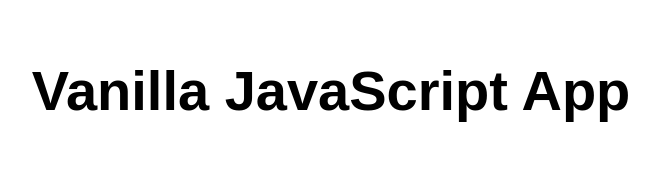
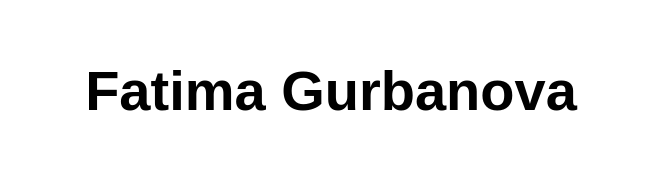
Before and after one commit to gurbanovafatima/utcloud2021azapp, a plain HTML site: page index.html in a window 1280 px wide. Shown: the whole page, without its empty margins (309-968 px from the left). Drawn offline with Linux system fonts and the light colour scheme.

Commit message:
Update index.html

```diff
--- a/index.html
+++ b/index.html
@@ -10,7 +10,7 @@
 
 <body>
   <main>
-    <h1>Vanilla JavaScript App</h1>
+    <h1>Fatima Gurbanova</h1>
   </main>
 </body>
 
```
